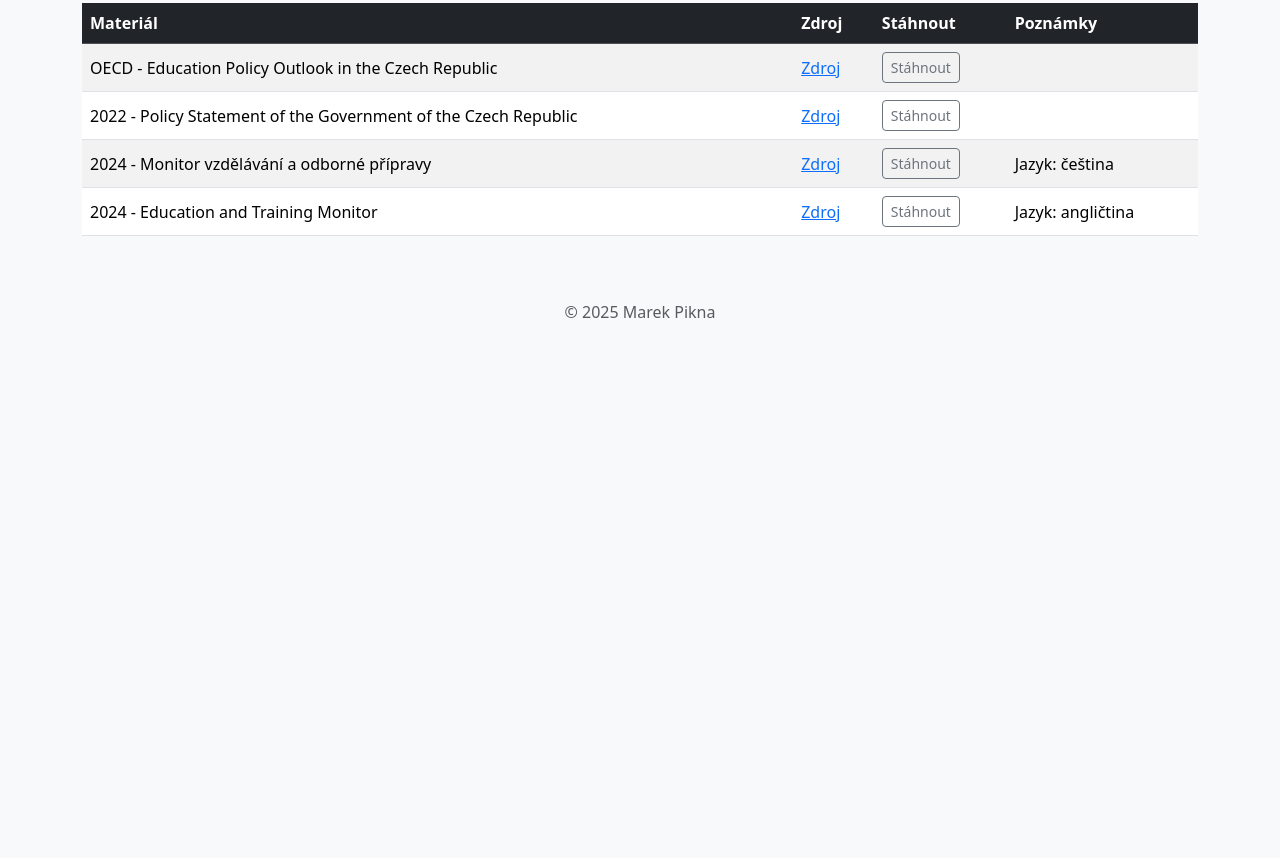
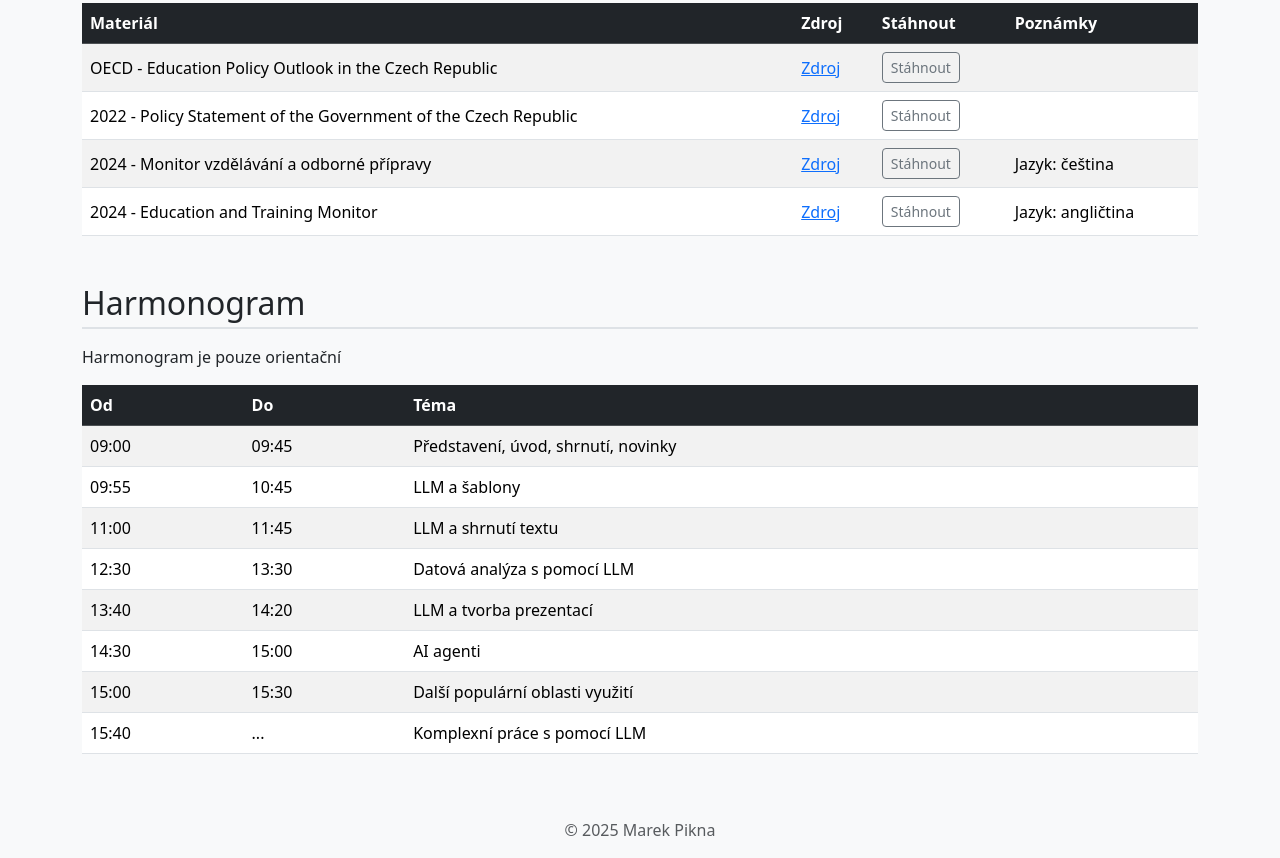
Before and after one commit to prki/ai-workshop-materials, a plain HTML site: page index.html in a window 1280 px wide. Shown: the part 758-1616 px from the top of the page. Before the commit the page ends 1098 px from the top, so only its background shows below. Drawn offline with Linux system fonts and the light colour scheme.

Commit message:
feat: timetable

```diff
--- a/index.html
+++ b/index.html
@@ -122,6 +122,62 @@
       </table>
     </div>
 
+    <h2 class="section-title">Harmonogram</h2>
+    <p>Harmonogram je pouze orientační</p>
+    <div class="table-responsive">
+      <table class="table table-striped align-middle">
+        <thead class="table-dark">
+          <tr>
+            <th>Od</th>
+            <th>Do</th>
+            <th>Téma</th>
+          </tr>
+        </thead>
+        <tbody>
+          <tr>
+            <td>09:00</td>
+            <td>09:45</td>
+            <td>Představení, úvod, shrnutí, novinky</td>
+          </tr>
+          <tr>
+            <td>09:55</td>
+            <td>10:45</td>
+            <td>LLM a šablony</td>
+          </tr>
+          <tr>
+            <td>11:00</td>
+            <td>11:45</td>
+            <td>LLM a shrnutí textu</td>
+          </tr>
+          <tr>
+            <td>12:30</td>
+            <td>13:30</td>
+            <td>Datová analýza s pomocí LLM</td>
+          </tr>
+          <tr>
+            <td>13:40</td>
+            <td>14:20</td>
+            <td>LLM a tvorba prezentací</td>
+          </tr>
+          <tr>
+            <td>14:30</td>
+            <td>15:00</td>
+            <td>AI agenti</td>
+          </tr>
+          <tr>
+            <td>15:00</td>
+            <td>15:30</td>
+            <td>Další populární oblasti využití</td>
+          </tr>
+          <tr>
+            <td>15:40</td>
+            <td>...</td>
+            <td>Komplexní práce s pomocí LLM</td>
+          </tr>
+        </tbody>
+      </table>
+    </div>
+
     <footer class="mt-5 mb-3 text-muted text-center">
       © 2025 Marek Pikna
     </footer>
```
